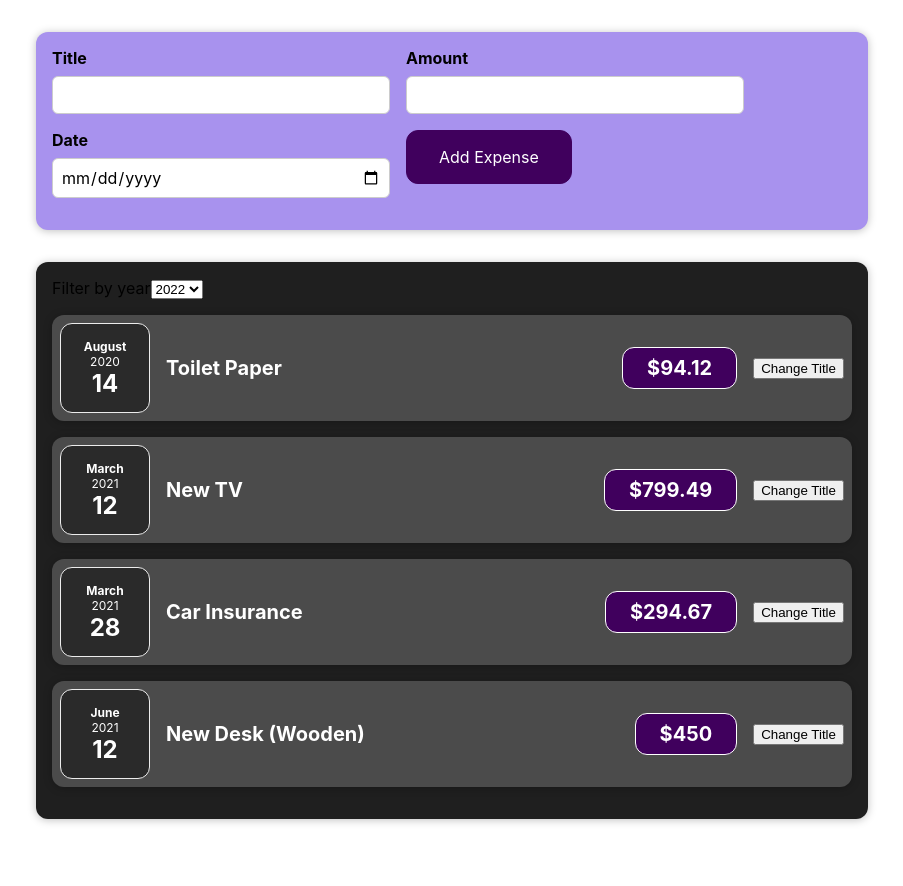
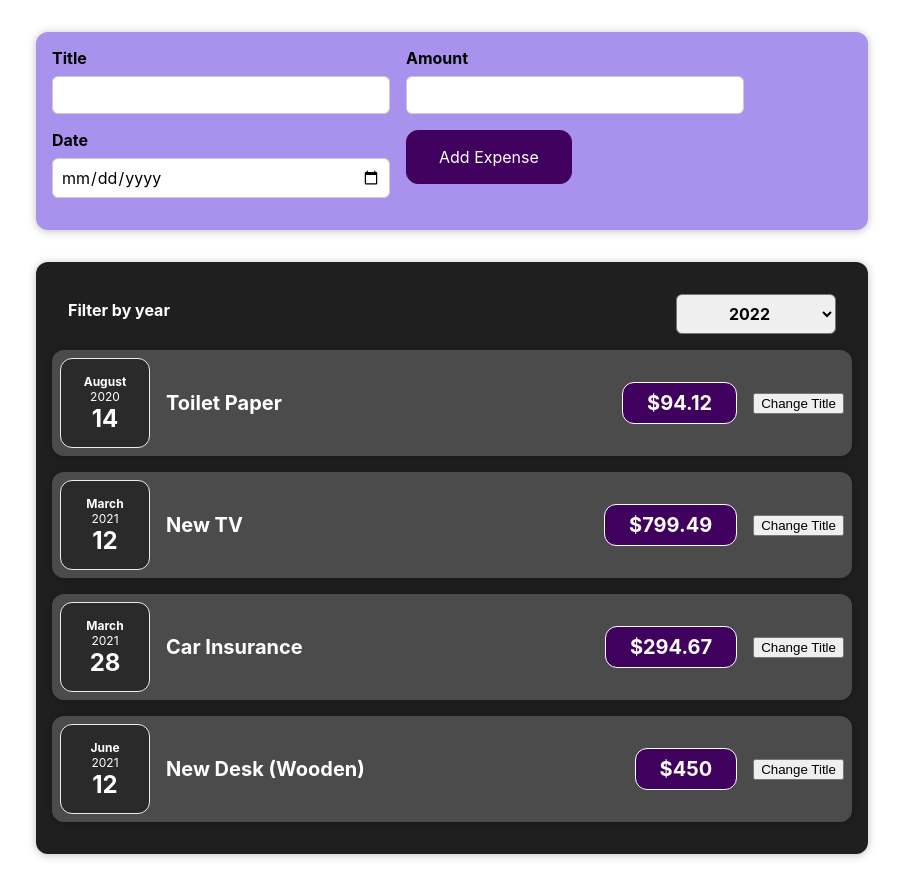
Before and after one commit to bruflor/split-more-wiser, a React (Create React App) app: page / in a window 1280 px wide. Shown: the whole page, without its empty margins (188-1091 px from the left). Before the commit the page ends 851 px from the top, so only its background shows below. Built offline with nearby package versions, Linux system fonts and the light colour scheme.

Commit message:
ExpenseFilter replicable

```diff
--- a/src/components/Expenses/Expenses.css
+++ b/src/components/Expenses/Expenses.css
@@ -5,3 +5,7 @@
   width: 50rem;
   max-width: 95%;
 }
+
+p {
+  color: white;
+}
--- a/src/components/Expenses/Expenses.tsx
+++ b/src/components/Expenses/Expenses.tsx
@@ -1,4 +1,4 @@
-import React from "react";
+import React, { useState } from "react";
 
 import Card from "../UI/Card";
 import { ExpensesFilter } from "../UI/ExpensesFilter";
@@ -27,12 +27,21 @@ const Expenses = () => {
       date: new Date(2021, 5, 12),
     },
   ];
-  // const showSelectedYear = () => {};
+  const years = ["2022", "2021", "2020", "2019"];
+  const [filterYear, setFilteryear] = useState(years[0]);
+
+  const onSelected = (option: any) => {
+    setFilteryear(option.target.value);
+  };
+  console.log(filterYear);
+
   return (
     <Card className="expenses">
-      <ExpensesFilter>
-        <p>the year selected was {}</p>
-      </ExpensesFilter>
+      <ExpensesFilter
+        label={"Filter by year"}
+        selectValue={years}
+        handle={(event) => onSelected(event)}
+      />
 
       <ExpenseItem
         id={expenses[0].id}
--- a/src/components/UI/ExpensesFilter.css
+++ b/src/components/UI/ExpensesFilter.css
@@ -1,8 +1,6 @@
 .expenses-filter {
   color: white;
   padding: 0 1rem;
-  width: 50rem;
-  max-width: 95%;
 }
 
 .expenses-filter__control {
@@ -24,3 +22,7 @@
   font-weight: bold;
   border-radius: 6px;
 }
+
+p {
+  color: white;
+}
--- a/src/components/UI/ExpensesFilter.tsx
+++ b/src/components/UI/ExpensesFilter.tsx
@@ -1,31 +1,22 @@
-import { useState } from "react";
-
-const years = {
-  value1: "2022",
-  value2: "2021",
-  value3: "2020",
-  value4: "2019",
-};
-
-export const ExpensesFilter = (selectedYear: any) => {
-  const [filterYear, setFilteryear] = useState(years.value1);
-  selectedYear = filterYear;
-  const isSelected = (option: any) => {
-    setFilteryear(option.target.value);
-    // console.log("changing");
-  };
-
-  console.log(selectedYear);
-
+import "./ExpensesFilter.css";
+interface IValues {
+  selectValue: any[];
+  handle: (e: React.ChangeEvent) => void;
+  label: string;
+}
+export const ExpensesFilter = ({ selectValue, handle, label }: IValues) => {
   return (
     <div className="expenses-filter">
       <div className="expenses-filter__control">
-        <label>Filter by year</label>
-        <select onChange={isSelected}>
-          <option value={years.value1}>{years.value1}</option>
-          <option value={years.value2}>{years.value2}</option>
-          <option value={years.value3}>{years.value3}</option>
-          <option value={years.value4}>{years.value4}</option>
+        <label>{label}</label>
+        <select onChange={handle}>
+          {selectValue.map((value: any) => {
+            return (
+              <option key={value} value={value}>
+                {value}
+              </option>
+            );
+          })}
         </select>
       </div>
     </div>
```
